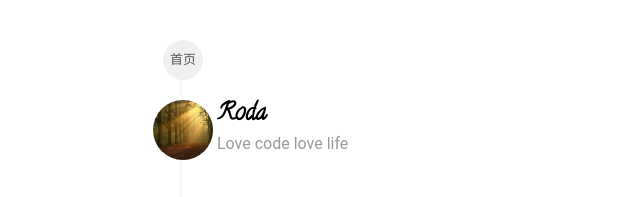
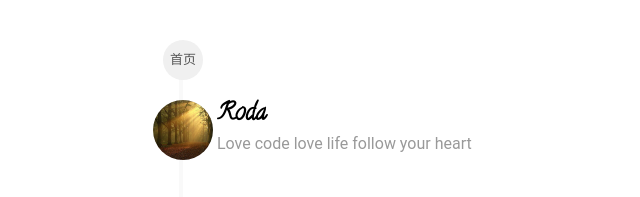
Before and after one commit to rongda/rongda.github.io, a plain HTML site: page archives/2016/02/index.html in a window 1280 px wide. Shown: the top 197 px of the page, without its empty margins (209-849 px from the left). Drawn offline with Linux system fonts and the light colour scheme.

Commit message:
Site updated: 2016-02-26 10:12:13

```diff
--- a/archives/2016/02/index.html
+++ b/archives/2016/02/index.html
@@ -36,7 +36,7 @@
         Roda
       </h3>
       <div class="slogan">
-        Love code love life
+        Love code love life follow your heart
       </div>
     </div>
   </a>
```
Also changed, not shown: archives/2016/index.html (+1 -1 lines), archives/index.html (+1 -1 lines), index.html (+1 -1 lines).
